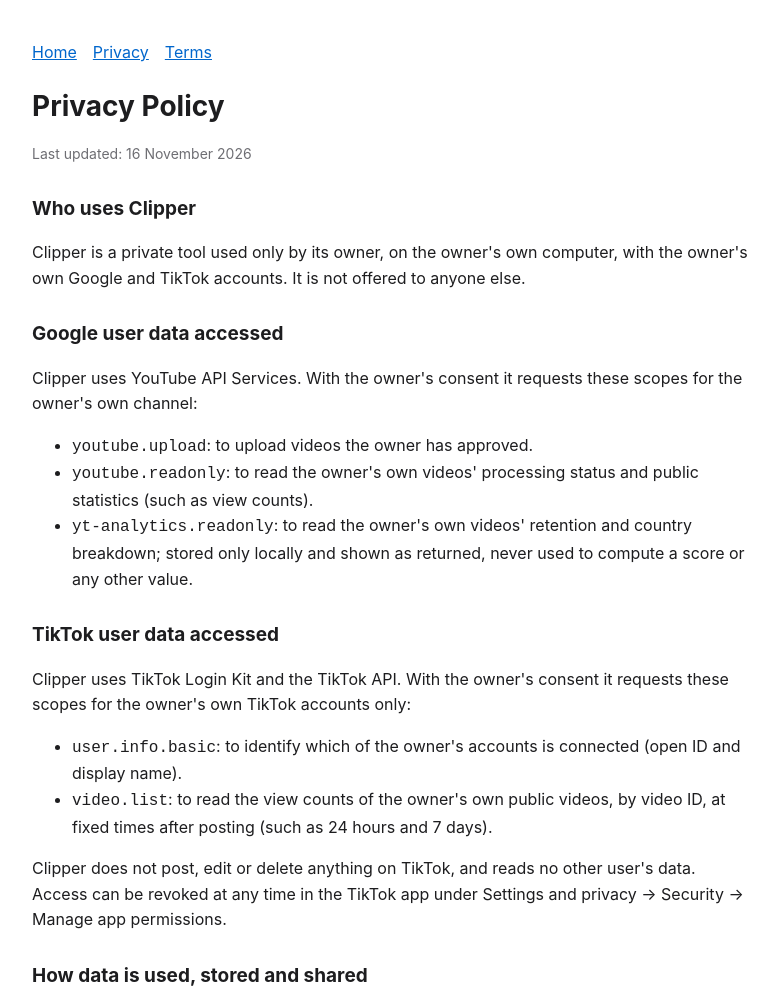
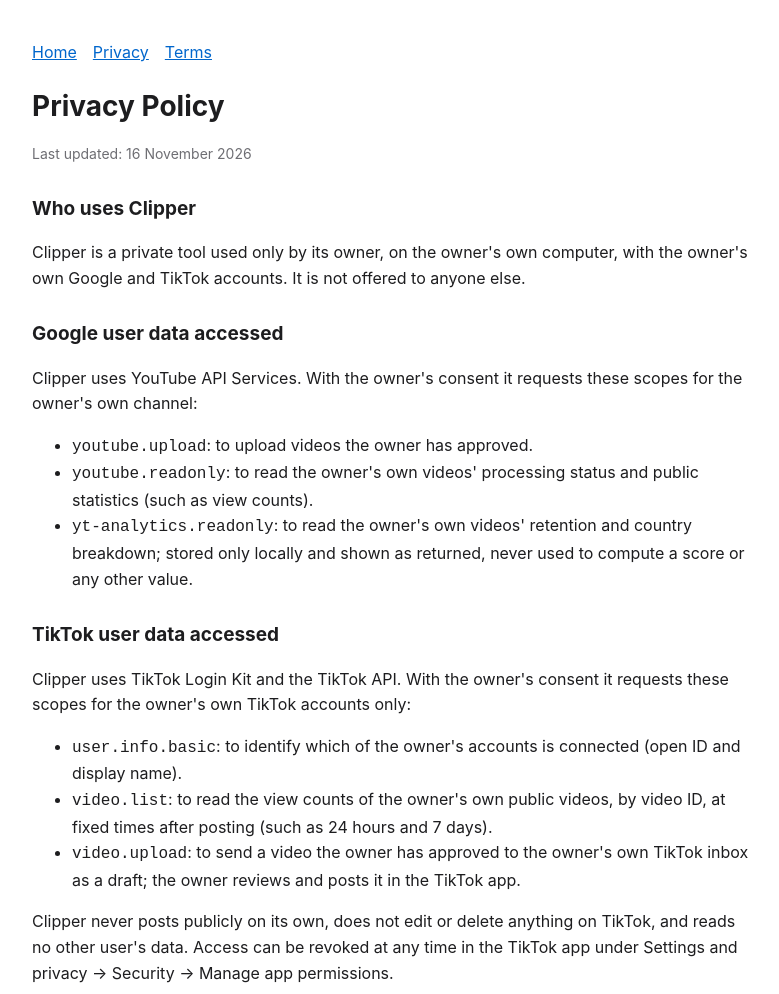
Before and after one commit to Cipriamn/Clipper, a plain HTML site: page docs/privacy.html in a window 1280 px wide. Shown: the top 994 px of the page, without its empty margins (248-1027 px from the left). Drawn offline with Linux system fonts and the light colour scheme.

Commit message:
Privacy and terms: TikTok video.upload sends owner-approved drafts to the owner's inbox
Co-Authored-By: Claude Opus 5.5 <noreply@anthropic.com>

```diff
--- a/docs/privacy.html
+++ b/docs/privacy.html
@@ -22,8 +22,9 @@
 <ul>
 <li><code>user.info.basic</code>: to identify which of the owner's accounts is connected (open ID and display name).</li>
 <li><code>video.list</code>: to read the view counts of the owner's own public videos, by video ID, at fixed times after posting (such as 24 hours and 7 days).</li>
+<li><code>video.upload</code>: to send a video the owner has approved to the owner's own TikTok inbox as a draft; the owner reviews and posts it in the TikTok app.</li>
 </ul>
-<p>Clipper does not post, edit or delete anything on TikTok, and reads no other user's data. Access can be revoked at any time in the TikTok app under Settings and privacy → Security → Manage app permissions.</p>
+<p>Clipper never posts publicly on its own, does not edit or delete anything on TikTok, and reads no other user's data. Access can be revoked at any time in the TikTok app under Settings and privacy → Security → Manage app permissions.</p>
 
 <h2>How data is used, stored and shared</h2>
 <ul>
```
Also changed, not shown: docs/terms.html (+1 -1 lines).
